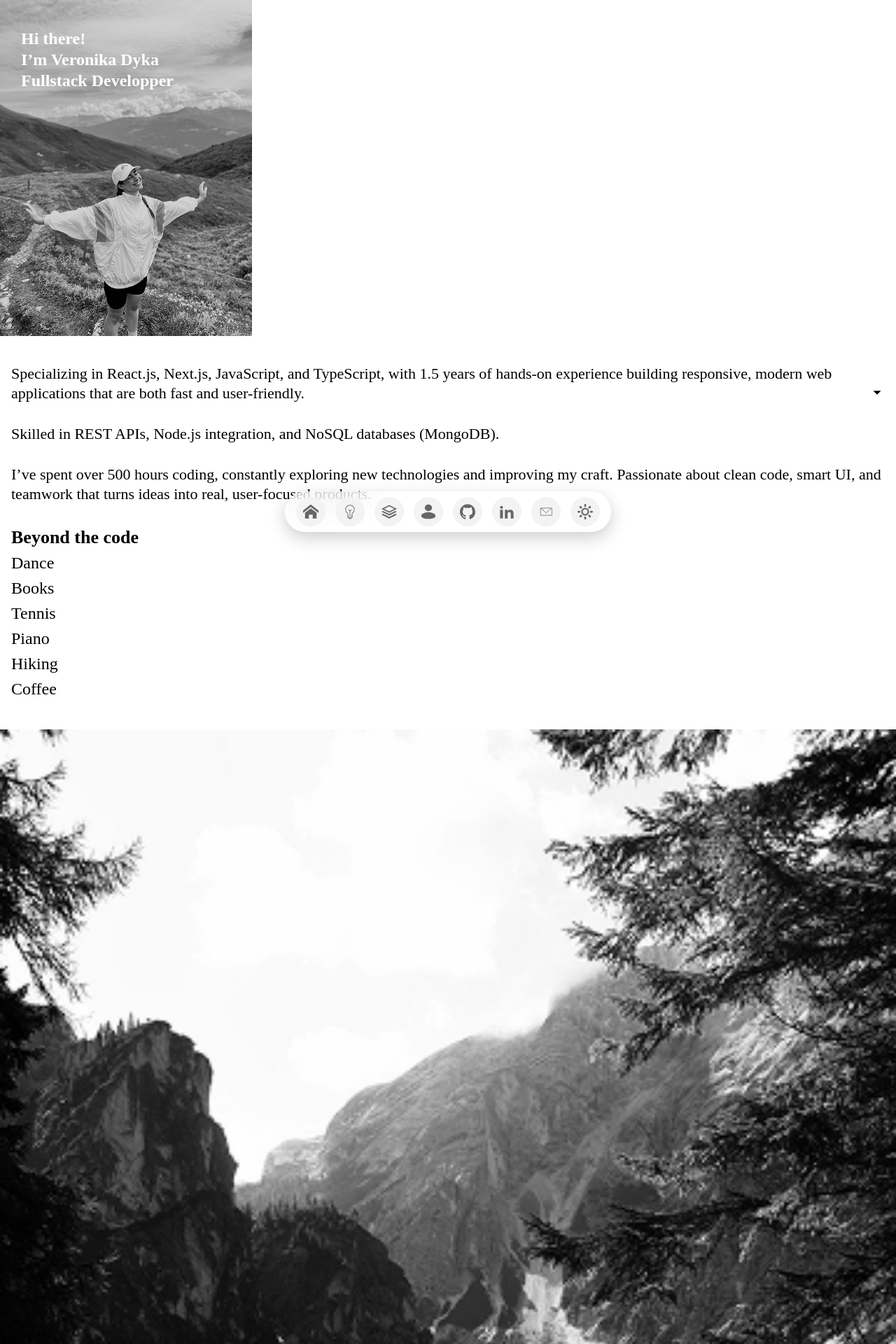
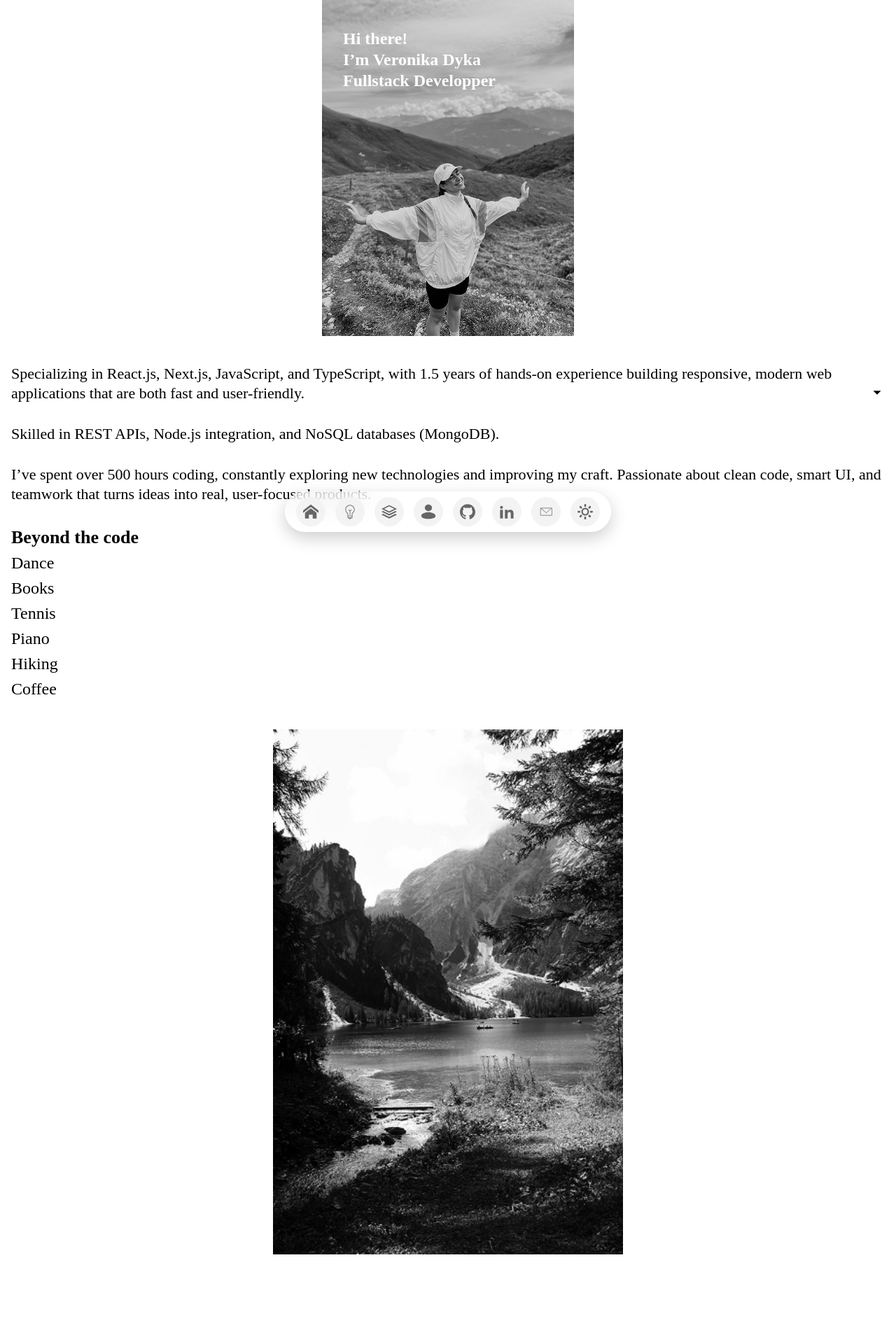
Before and after one commit to Verona0609/portfolio, a React (Vite) app: page /aboutme in a window 1280 px wide. Shown: the top 1920 px of the page at 70% size. After the commit the page ends 1792 px from the top, so only its background shows below. Built offline with nearby package versions, Linux system fonts and the light colour scheme.

Commit message:
added mob-styles to AboutMe component

```diff
--- a/src/components/AboutMe/AboutMe.module.css
+++ b/src/components/AboutMe/AboutMe.module.css
@@ -1,14 +1,17 @@
 .wrap {
   padding: 0 16px 0 16px;
+  margin: 0 auto;
 }
 .photo {
   position: relative;
-  background-image: url('/assets/images/AboutMe/me-mob.webp');
+  background-image: url('/src/assets/images/AboutMe/me-mob.webp');
   width: 100%;
   max-width: 360px;
   height: 480px;
   padding: 40px 30px 0 30px;
+  margin: 0 auto;
   margin-bottom: 40px;
+  background-color: #3d3d3d;
 }
 .title {
   font-family: var(--second-family);
@@ -48,3 +51,7 @@
   color: #000;
   text-shadow: 0 4px 4px 0 rgba(0, 0, 0, 0.25);
 }
+.image {
+  max-width: 500px;
+  margin: 0 auto;
+}
--- a/src/components/AboutMe/AboutMe.tsx
+++ b/src/components/AboutMe/AboutMe.tsx
@@ -45,7 +45,11 @@ const AboutMe = () => {
             </ul>
           </div>
         </div>
-        <img src="../../../assets/images/AboutMe/mount-mob.webp" alt="" />
+        <img
+          className={css.image}
+          src="/src/assets/images/AboutMe/mount-mob.webp"
+          alt="mount-mob"
+        />
       </div>
     </section>
   );
```
Also changed, not shown: src/assets/images/AboutMe/me-mob.webp (renamed from assets/images/AboutMe/me-mob.webp), src/assets/images/AboutMe/mount-mob.webp (renamed from assets/images/AboutMe/mount-mob.webp).
